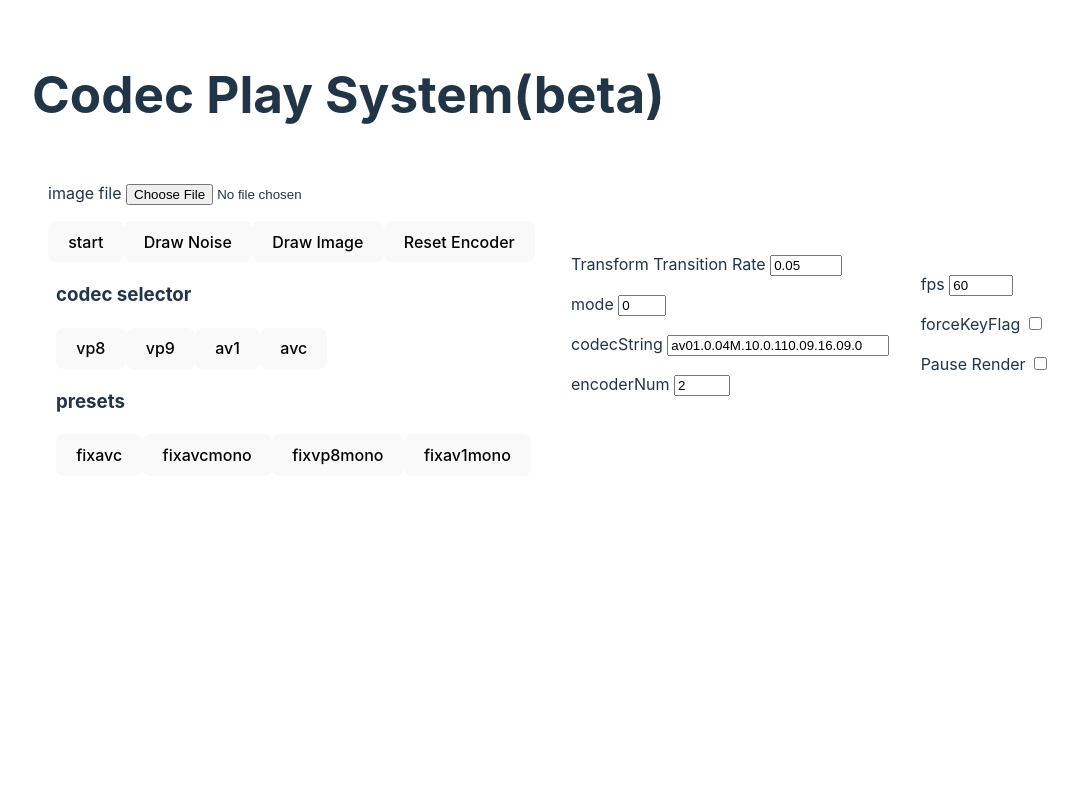
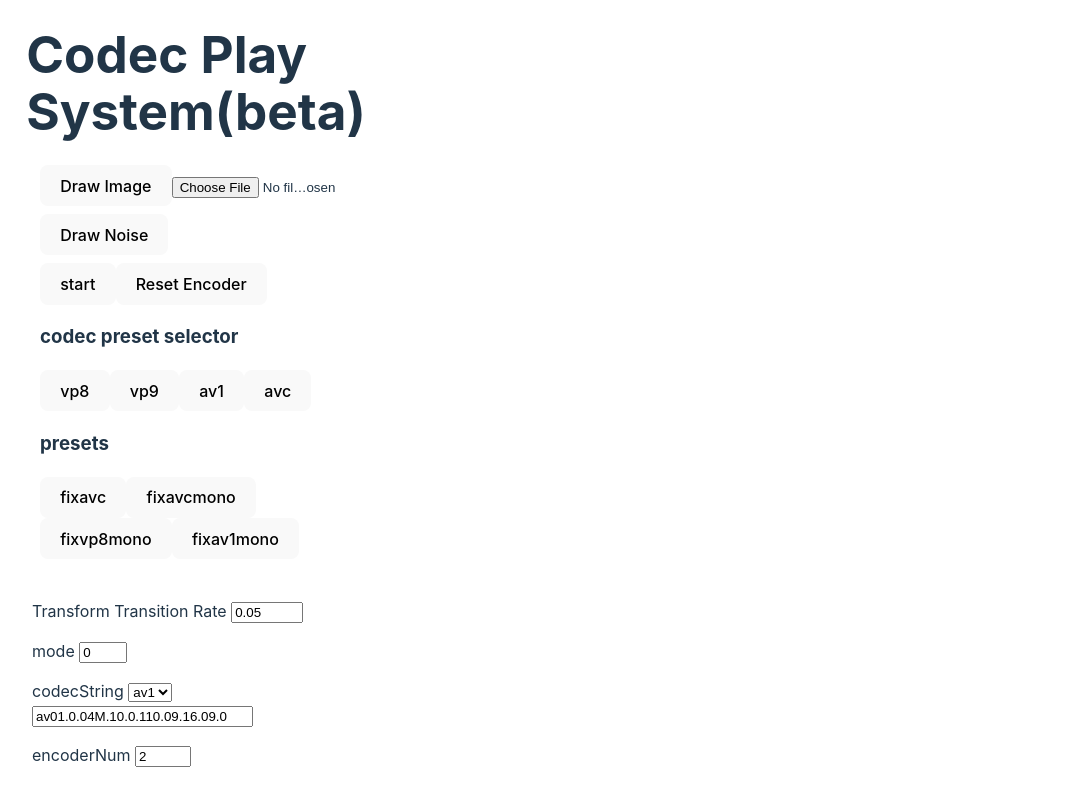
Before and after one commit to 73-ch/codec-play, a Vue app: page / in a window 1280 px wide. Shown: the top 800 px of the page, without its empty margins (0-1082 px from the left). Built offline with nearby package versions, Linux system fonts and the light colour scheme.

Commit message:
UIを整理

```diff
--- a/src/App.vue
+++ b/src/App.vue
@@ -16,6 +16,13 @@ const heightRef = ref<number>(864);
 
 const encoderNumRef = ref<number>(2);
 const codecStringRef = ref<string>("av01.0.04M.10.0.110.09.16.09.0");
+
+const codecs = ref([
+  { text: "av1", value: "av01.0.04M.10.0.110.09.16.09.0" },
+  { text: "avc", value: "avc1.4d002a" },
+  { text: "vp8", value: "vp8" },
+  { text: "vp9", value: "vp09.00.10.10.01.09.16.09.01" },
+]);
 
 const exportCounterRef = ref<number>(0);
 
@@ -376,23 +383,35 @@ function drawFile(event: Event) {
 }
 </script>
 <template>
-  <h1>Codec Play System(beta)</h1>
   <check-codec-support />
   <section>
+    <h1>Codec Play System(beta)</h1>
     <div>
       <div>
-        <p>
-          <label for="image">image file </label>
-          <input name="image" type="file" @change="drawFile" accept="image/*" />
-        </p>
-        <button @click="start">start</button>
-        <button @click="redrawNoise">Draw Noise</button>
-        <button @click="drawImage">Draw Image</button>
-        <button @click="requestResetFlagRef = true">Reset Encoder</button>
+        <div>
+          <span>
+            <button @click="drawImage">Draw Image</button>
+
+            <input
+              id="imageInput"
+              name="image"
+              type="file"
+              @change="drawFile"
+              accept="image/*"
+            />
+          </span>
+        </div>
+        <div>
+          <button @click="redrawNoise">Draw Noise</button>
+        </div>
+        <div>
+          <button @click="start">start</button>
+          <button @click="requestResetFlagRef = true">Reset Encoder</button>
+        </div>
       </div>
       <div>
         <div>
-          <h3>codec selector</h3>
+          <h3>codec preset selector</h3>
           <button @click="presetVP8">vp8</button>
           <button @click="presetVP9">vp9</button>
           <button @click="presetAV1">av1</button>
@@ -439,6 +458,11 @@ function drawFile(event: Event) {
       <div class="encoder-info">
         <p>
           <label for="codecString">codecString </label>
+          <select name="codecs" id="codec" v-model="codecStringRef">
+            <option v-for="codec in codecs" :value="codec.value">
+              {{ codec.text }}
+            </option>
+          </select>
           <input
             id="codecStringInput"
             name="codecString"
@@ -520,10 +544,12 @@ function drawFile(event: Event) {
 <style scoped>
 section {
   display: flex;
-  flex-direction: row;
-  align-items: center;
+  flex-direction: column;
   justify-content: space-around;
-  width: 100%;
+}
+
+#imageInput {
+  width: 50%;
 }
 
 section div {
--- a/src/style.css
+++ b/src/style.css
@@ -33,6 +33,7 @@ body {
 }
 
 h1 {
+    margin: 0.2em;
     font-size: 3.2em;
     line-height: 1.1;
 }
@@ -64,7 +65,8 @@ button:focus-visible {
 
 #app {
     max-width: 1280px;
-    padding: 2rem;
+    padding: 1rem;
+    display: flex;
     /*text-align: center;*/
 }
 
```
